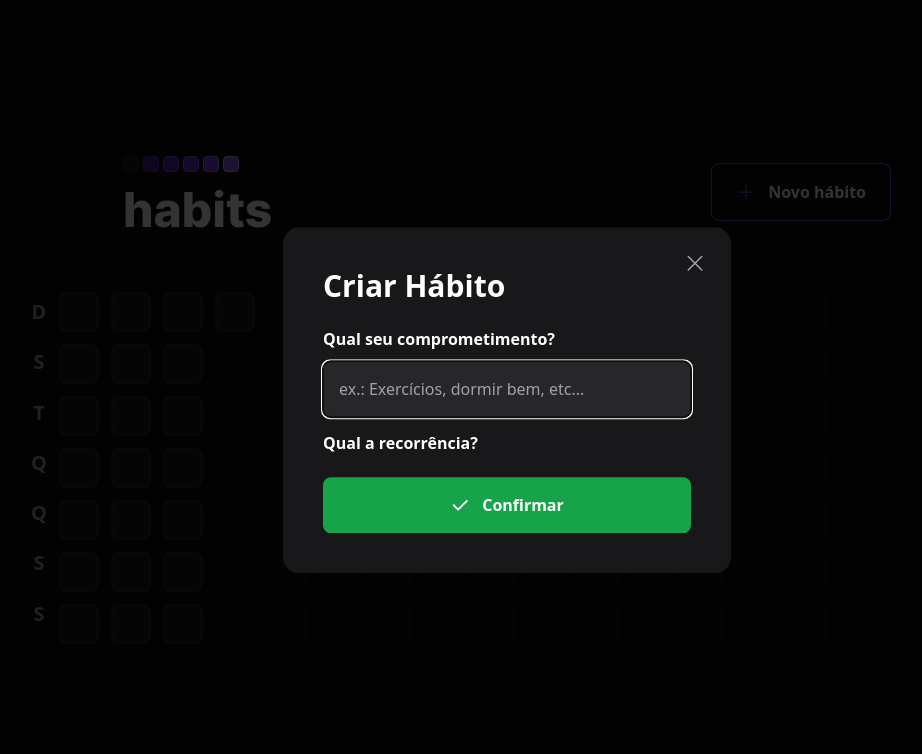
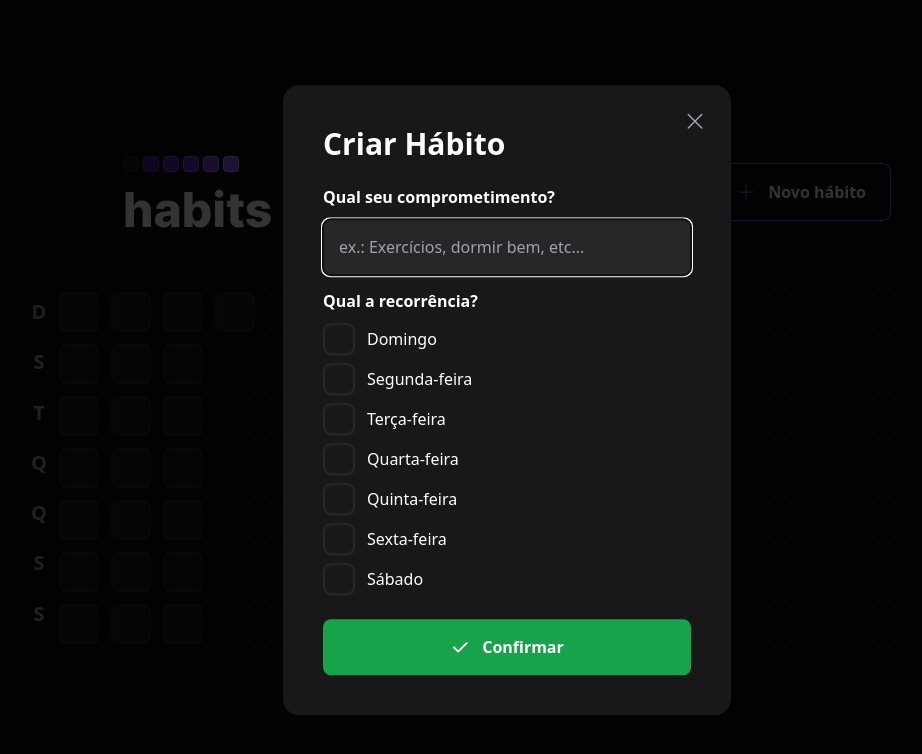
Before and after one commit to gabrielbonin/NLW-2023-Frontend, a React (Vite) app: page / in a window 1280 px wide. Both pictures are taken after a click on the button "Novo hábito". Shown: the top 754 px of the page, without its empty margins (133-1055 px from the left). Built offline with nearby package versions, Linux system fonts and the light colour scheme.

Commit message:
improve checkbox

```diff
--- a/package.json
+++ b/package.json
@@ -9,6 +9,7 @@
     "preview": "vite preview"
   },
   "dependencies": {
+    "@radix-ui/react-checkbox": "^1.0.1",
     "@radix-ui/react-dialog": "^1.0.2",
     "@radix-ui/react-popover": "^1.0.3",
     "autoprefixer": "^10.4.13",
--- a/src/components/HabitDay.tsx
+++ b/src/components/HabitDay.tsx
@@ -1,5 +1,7 @@
+import * as Checkbox from "@radix-ui/react-checkbox";
 import * as Popover from "@radix-ui/react-popover";
 import clsx from "clsx";
+import { Check } from "phosphor-react";
 import { ProgressBar } from "./ProgressBar";
 interface IHabitProps {
   completed: number;
@@ -48,6 +50,21 @@
             17/01
           </span>
           <ProgressBar progress={completedPercentage} />
+
+          <div className="mt-6 flex flex-col gap-3">
+            <Checkbox.Root className="flex items-center gap-3 group">
+              <div className="h-8 w-8 rounded-lg flex items-center justify-center bg-zinc-900 border-2 border-zinc-800 group-data-[state=checked]:bg-green-500 group-data-[state=checked]:border-green-500">
+                <Checkbox.Indicator>
+                  <Check size={24} className="text-white" />
+                </Checkbox.Indicator>
+              </div>
+
+              <span className="font-semibold text-xl text-white leading-tight group-data-[state=checked]:line-through group-data-[state=checked]:text-zinc-400">
+                beber ceva
+              </span>
+            </Checkbox.Root>
+          </div>
+
           <Popover.Arrow className="fill-zinc-900" height={8} width={16} />
         </Popover.Content>
       </Popover.Portal>
--- a/src/components/NewHabitForm.tsx
+++ b/src/components/NewHabitForm.tsx
@@ -1,5 +1,14 @@
 import { Check } from "phosphor-react";
-
+import * as Checkbox from "@radix-ui/react-checkbox";
+const availableWeekDays = [
+  "Domingo",
+  "Segunda-feira",
+  "Terça-feira",
+  "Quarta-feira",
+  "Quinta-feira",
+  "Sexta-feira",
+  "Sábado",
+];
 export function NewHabitForm() {
   return (
     <form className="w-full flex flex-col mt-6">
@@ -17,7 +26,24 @@
       <label htmlFor="" className="font-semibold leading-tight mt-4">
         Qual a recorrência?
       </label>
+      <div className="mt-3 flex flex-col gap-2">
+        {availableWeekDays.map((weekDay) => {
+          return (
+            <Checkbox.Root
+              key={weekDay}
+              className="flex items-center gap-3 group"
+            >
+              <div className="h-8 w-8 rounded-lg flex items-center justify-center bg-zinc-900 border-2 border-zinc-800 group-data-[state=checked]:bg-green-500 group-data-[state=checked]:border-green-500">
+                <Checkbox.Indicator>
+                  <Check size={24} className="text-white" />
+                </Checkbox.Indicator>
+              </div>
 
+              <span className=" text-white leading-tight">{weekDay}</span>
+            </Checkbox.Root>
+          );
+        })}
+      </div>
       <button
         type="submit"
         className="mt-6 rounded-lg p-4 flex items-center gap-3 font-semibold bg-green-600 justify-center hover:bg-green-500"
```
Also changed, not shown: 1 other file (tests, documents, lock files or other folders).
